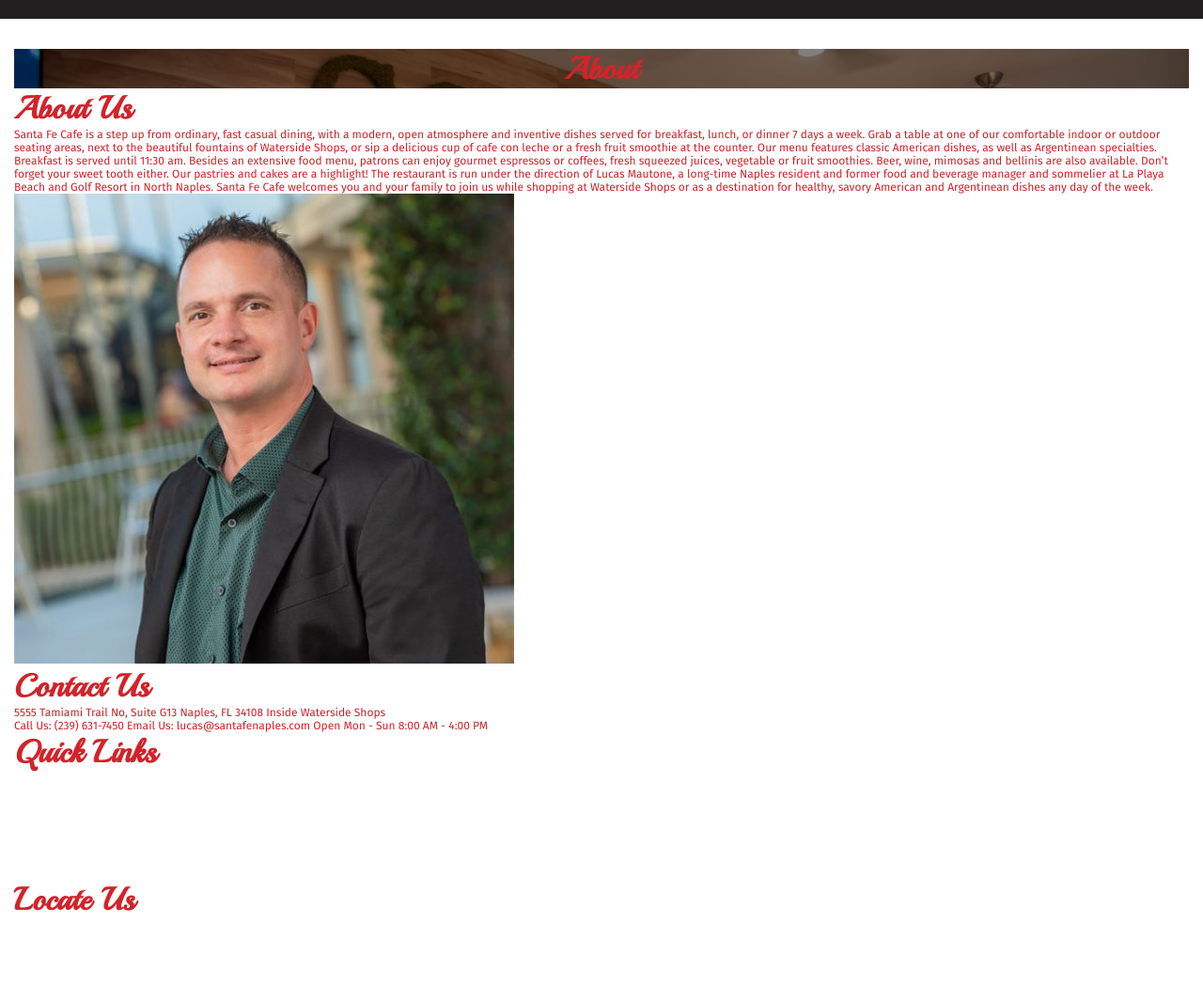
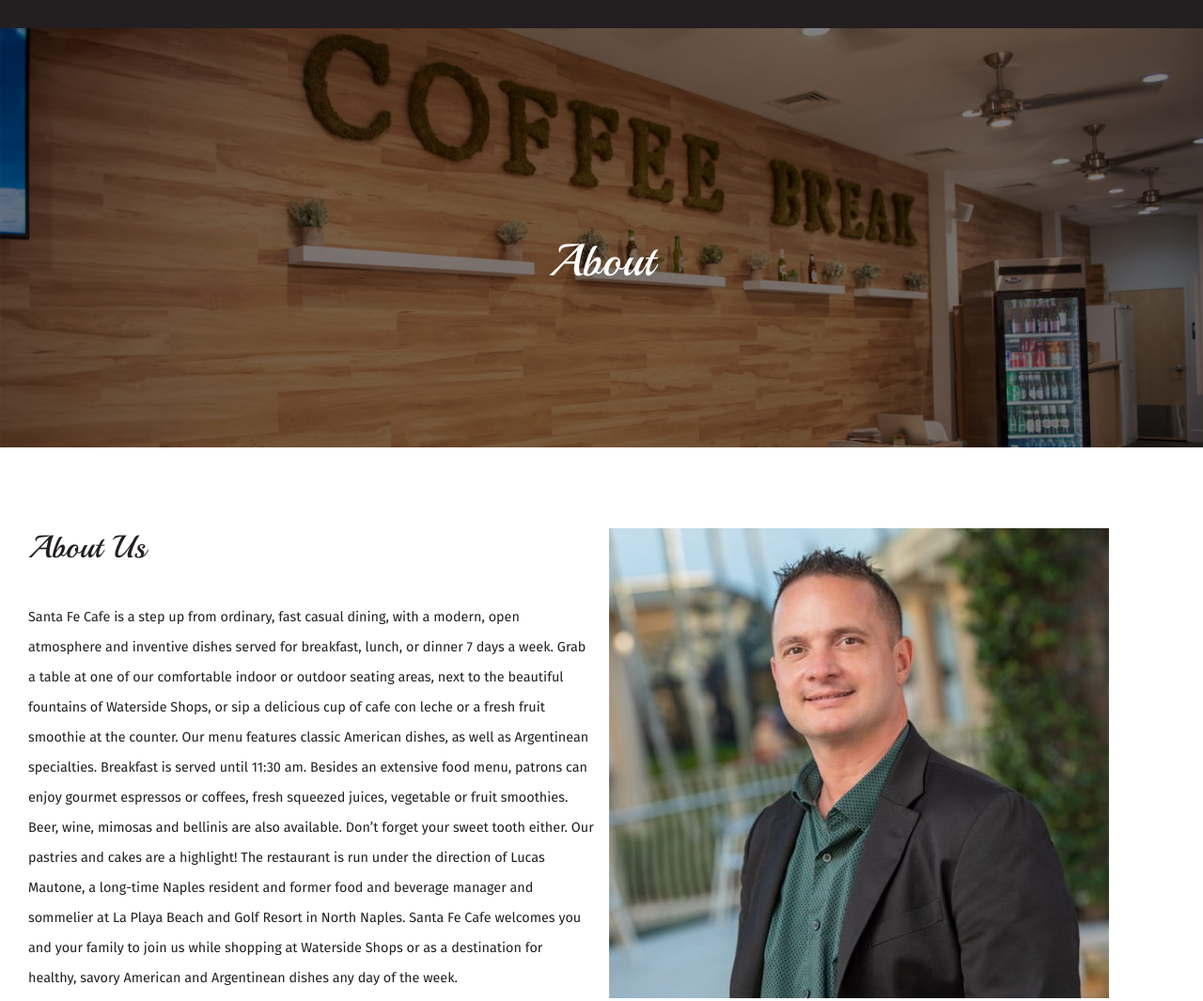
Before and after one commit to matiasandraos/Proyecto_final_Andraos, a plain HTML site: page pages/about.html in a window 1280 px wide. Shown: the part 160-1225 px from the top of the page at 94% size. Before the commit the page ends 1170 px from the top, so only its background shows below. Drawn offline with nearby package versions, Linux system fonts and the light colour scheme.

Commit message:
Agrego pagina aboutUs

```diff
--- a/css/style.css
+++ b/css/style.css
@@ -99,6 +99,10 @@
     font-size: var(--text-md);
     color: var(--secondary);
 
+}
+
+a:hover {
+    color: var(--secondary);
 }
 
 
@@ -422,12 +426,39 @@
 
 /* ABOUT */
 
-.about {
+.banner {
     background-image: url(../images/image\ 6.png);
     background-size: 100%;
-    text-align: center;
+    background-repeat: no-repeat;
+
+}
+
+.banner__titleAbout {
+    display: flex;
+    justify-content: center;
+    align-items: center;
+    color: var(--light);
+    font-size: var(--text-xxl);
+    height: inherit;
     font-family: var(--font-primary);
+
 }
+
+.about__parrafo__title {
+color: var(--primary);
+padding-bottom: 1em;
+}
+
+.about__parrafo__text {
+
+    color: var(--primary);
+    font-size: var(--text-sm);
+    font-family: var(--font-secondary);
+
+    line-height: var(--sp-md);
+  /*   text-align: center;   */
+}
+
 
 @media screen and (max-width: 700px) {
 
--- a/pages/about.html
+++ b/pages/about.html
@@ -6,6 +6,9 @@
     <meta http-equiv="X-UA-Compatible" content="IE=edge">
     <meta name="viewport" content="width=device-width, initial-scale=1.0">
     <title>Document</title>
+    <link href="https://cdn.jsdelivr.net/npm/bootstrap@5.2.2/dist/css/bootstrap.min.css" rel="stylesheet" integrity="sha384-Zenh87qX5JnK2Jl0vWa8Ck2rdkQ2Bzep5IDxbcnCeuOxjzrPF/et3URy9Bv1WTRi" crossorigin="anonymous">
+<script src="https://cdn.jsdelivr.net/npm/bootstrap@5.2.2/dist/js/bootstrap.bundle.min.js" integrity="sha384-OERcA2EqjJCMA+/3y+gxIOqMEjwtxJY7qPCqsdltbNJuaOe923+mo//f6V8Qbsw3" crossorigin="anonymous"></script>
+
     <link rel="stylesheet" href="../css/style.css">
 </head>
 
@@ -35,18 +38,21 @@
         </nav>
     </header>
 
-    <main class="container">
+    <main>
         <!-- HEADER -->
-        <section class="about">
-            <h2>
+        <section class="banner">
+            <h2 class="banner__titleAbout">
                 About
             </h2>
         </section>
 
-        <section>
-            <article>
-                <h2>About Us</h2>
-                <p>Santa Fe Cafe is a step up from ordinary, fast casual dining, with a modern, open atmosphere and
+        <section class="about container row">
+            <article class="about__parrafo col-lg">
+                <h2 class="about__parrafo__title">
+                    About Us
+                </h2>
+                <p class="about__parrafo__text">
+                    Santa Fe Cafe is    a     step up from ordinary, fast casual dining, with   a modern, open atmosphere and
                     inventive dishes served for breakfast, lunch, or dinner 7 days a week. Grab a table at one of our
                     comfortable indoor or outdoor seating areas, next to the beautiful fountains of Waterside Shops, or
                     sip a delicious cup of cafe con leche or a fresh fruit smoothie at the counter. Our menu features
@@ -60,16 +66,21 @@
                     The restaurant is run under the direction of Lucas Mautone, a long-time Naples resident and former
                     food and beverage manager and sommelier at La Playa Beach and Golf Resort in North Naples. Santa Fe
                     Cafe welcomes you and your family to join us while shopping at Waterside Shops or as a destination
-                    for healthy, savory American and Argentinean dishes any day of the week.</p>
+                    for healthy, savory American and Argentinean dishes any day of the week.
+                </p>
             </article>
-            <figure>
+            <figure class="col-lg">
                 <img src="../images/image 7.png" alt="">
             </figure>
         </section>
 
+
+
+
+    </main>
     <footer>
-            <article>
-                <div>
+        <article class="footer">
+            <div class="footer__contact">
                 <h2>Contact Us</h2>
                 <p>5555 Tamiami Trail No, Suite G13
                     Naples, FL 34108
@@ -80,23 +91,23 @@
                     Open Mon - Sun 8:00 AM - 4:00 PM
                 </p>
             </div>
-                <div class="quickLinks">
+            <div class="footer__quickLinks">
                 <h2>Quick Links</h2>
                 <ul>
                     <li>
-                            <a href="../index.html">Home</a>
+                        <a class="footer__quickLinks__item" href="./index.html">Home</a>
                     </li>
                     <li>
-                            <a href="menu.html">Menu</a>
+                        <a class="footer__quickLinks__item" href="./pages/menu.html">Menu</a>
                     </li>
                     <li>
-                            <a href="about.html">About</a>
+                        <a class="footer__quickLinks__item" href="./pages/about.html">About</a>
                     </li>
                     <li>
-                            <a href="carrers.html">Carrers</a>
+                        <a class="footer__quickLinks__item" href="./pages/carrers.html">Carrers</a>
                     </li>
                     <li>
-                            <a href="contactUs.html">Contact Us</a>
+                        <a class="footer__quickLinks__item" href="./pages/contactUs.html">Contact Us</a>
                     </li>
                 </ul>
             </div>
@@ -107,8 +118,6 @@
         </article>
     </footer>
 
-
-    </main>
 </body>
-
+<script src="https://cdn.jsdelivr.net/npm/bootstrap@5.2.2/dist/js/bootstrap.bundle.min.js" integrity="sha384-OERcA2EqjJCMA+/3y+gxIOqMEjwtxJY7qPCqsdltbNJuaOe923+mo//f6V8Qbsw3" crossorigin="anonymous"></script>
 </html>
```
Also changed, not shown: index.html (+1 -0 lines). Lines whose indentation alone changed are shown as unchanged.
